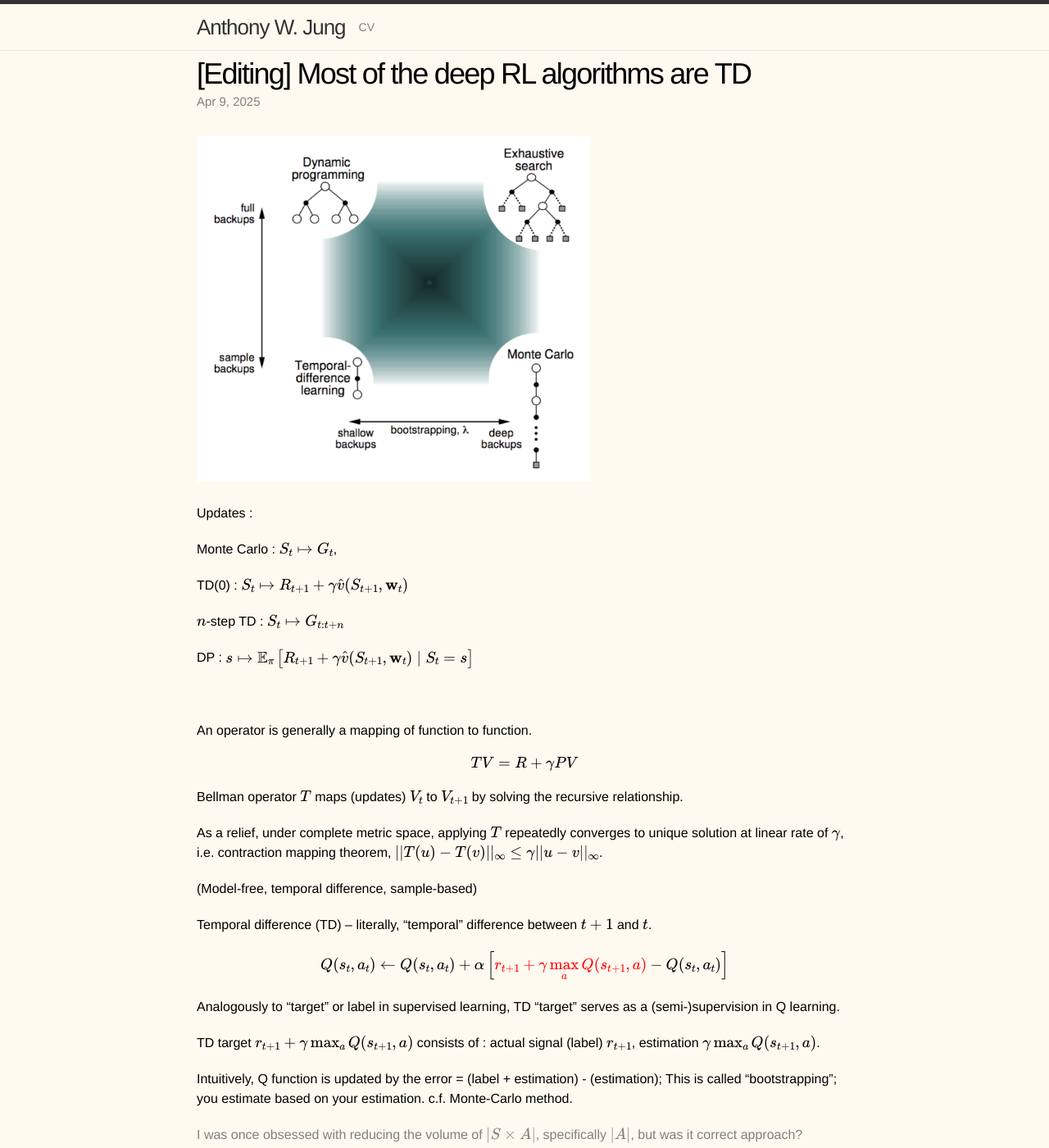
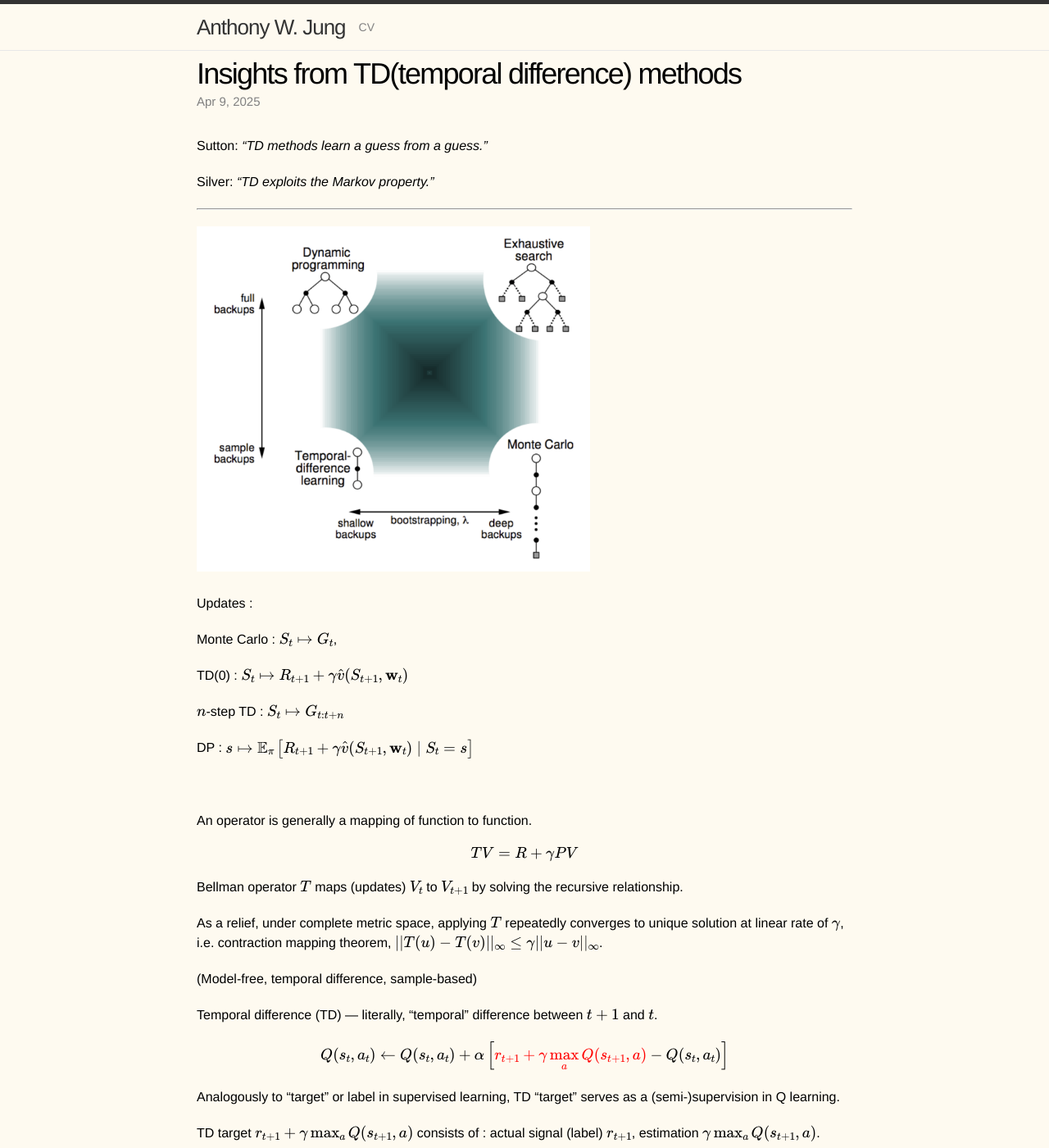
Before and after one commit to anthony0727/anthony0727.github.io, a Jekyll site: the page built from _posts/2025-04-10-TD.md, in a window 1280 px wide and 1400 px high. Shown: the whole window at 82% size. Built offline with Jekyll 4.4.1, drawn with Linux system fonts in a browser that asks for light colours; comment, search, counter and statistics services are not loaded.

Commit message:
update TD and TRPO posts, add BBF to favorite papers
- TD: rename 2024→2025, add Sutton/Silver quotes, rewrite intro
- TRPO: rename 2024→2025, fill in full derivation from surrogate to PPO
- favorite papers: fix Epstein link, add BBF (Schwarzer et al. ICML 2023)

```diff
--- a/_posts/2024-04-10-TD.md
+++ b/_posts/2025-04-10-TD.md
@@ -1,10 +1,16 @@
 ---
 layout: post
 comments: true
-title: "[Editing] Most of the deep RL algorithms are TD"
-excerpt: ""
+title: "Insights from TD(temporal difference) methods"
+excerpt: "The Bellman operator, bootstrapping, and why everything is temporal difference."
 date: 2025-04-09 18:00:00
 mathjax: true
+---
+
+Sutton: *"TD methods learn a guess from a guess."*
+
+Silver: *"TD exploits the Markov property."*
+
 ---
 
 <img src="/assets/td/image.png" width="60%" />
@@ -35,7 +41,7 @@ i.e. contraction mapping theorem, $\|\|T(u)-T(v)\|\|\_{\infty} \leq \gamma \|\|u
 
 (Model-free, temporal difference, sample-based)
 
-Temporal difference (TD) -- literally, "temporal" difference between $t+1$ and $t$.
+Temporal difference (TD) — literally, "temporal" difference between $t+1$ and $t$.
 
 $$
 Q(s_t, a_t) \leftarrow Q(s_t, a_t) + \alpha \left[ \textcolor{red}{r_{t+1} + \gamma \max_a Q(s_{t+1}, a)} - Q(s_t, a_t) \right]
@@ -48,12 +54,3 @@ TD target $r_{t+1} + \gamma \max_a Q(s_{t+1}, a)$ consists of : actual signal (l
 Intuitively, Q function is updated by the error = (label + estimation) - (estimation); This is called "bootstrapping"; you estimate based on your estimation. c.f. Monte-Carlo method.
 
 <span style="color: gray">I was once obsessed with reducing the volume of $\|S \times A\|$, specifically $\|A\|$, but was it correct approach?</span>
-
-
-<!--
-Q-learning is off-policy TD control (Sarsa is on-policy TD control)
-
-<img src="/assets/optimality-of-q/image 1.png" width="40%" />
-
-* Policy evaluation : Estimate $v_{\pi}(s)$
-* Policy improvement : Generate $\pi' \geq \pi$ -->
```
Also changed, not shown: _posts/2024-04-13-TRPO.md (deleted, +0 -91 lines), _posts/2025-04-13-TRPO.md (added, +82 -0 lines), _posts/2026-04-05-favorite-papers.md (+8 -1 lines).
